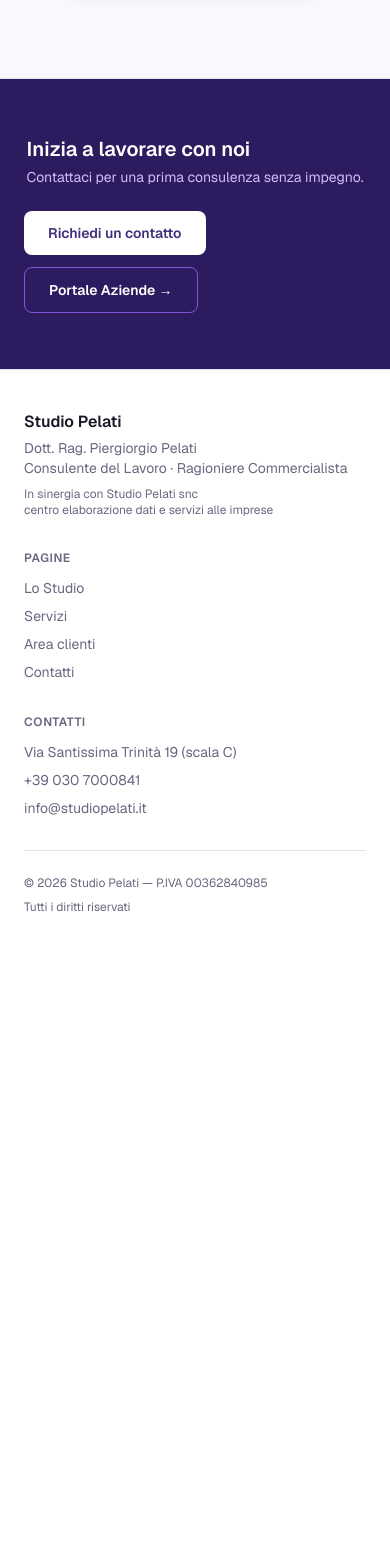
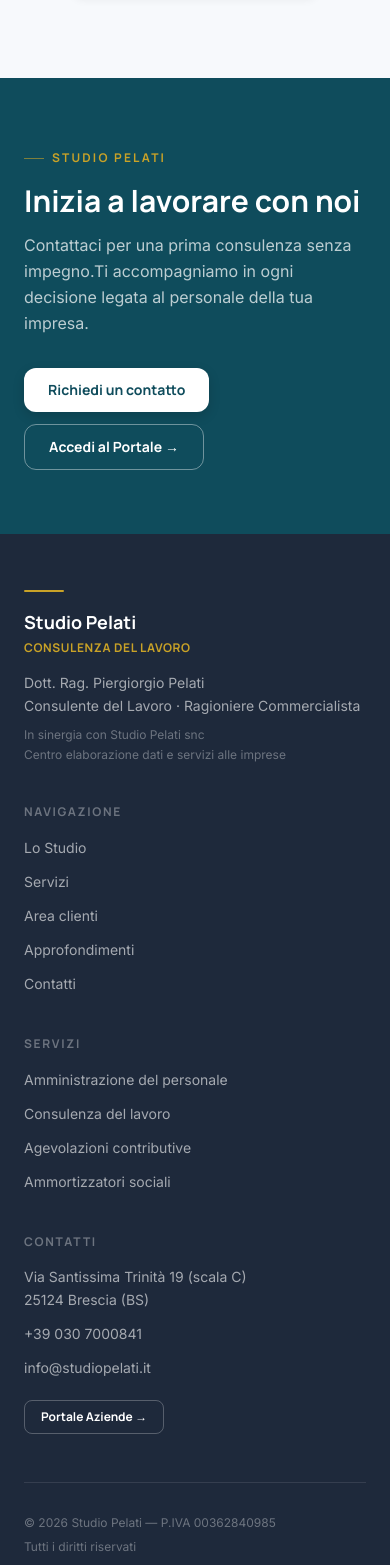
Before and after one commit to studio-lab-blip/sito-studiopelati, a Next.js app: page / in a window 390 px wide. Shown: the part 7423-8988 px from the top of the page. Before the commit the page ends 8378 px from the top, so only its background shows below. Built offline with nearby package versions, Linux system fonts and the light colour scheme; no server answers.

Commit message:
homepage: uniforma spaziature, CTA finale e footer — palette nuova, Manrope+Inter, max-w-6xl

```diff
--- a/app/(marketing)/page.tsx
+++ b/app/(marketing)/page.tsx
@@ -1,53 +1,19 @@
-import Link from "next/link";
 import { HeroSection } from "@/components/hero-section";
 import { SezioniWrapper } from "@/components/sezioni-wrapper";
 import { PortaleSection } from "@/components/portale-section";
 import { PercheSection } from "@/components/perche-section";
 import { ApprofondimentiSection } from "@/components/approfondimenti-section";
-
-const PORTAL_URL = process.env.NEXT_PUBLIC_PORTAL_URL ?? "https://studiopelati.it";
+import { CtaSection } from "@/components/cta-section";
 
 export default function HomePage() {
   return (
     <>
-      {/* Hero */}
       <HeroSection />
-
-      {/* Numeri dello Studio + Aree di competenza */}
       <SezioniWrapper />
-
-      {/* Portale Aziende */}
       <PortaleSection />
-
-      {/* Perché scegliere Studio Pelati */}
       <PercheSection />
-
-      {/* Approfondimenti */}
       <ApprofondimentiSection />
-
-      {/* CTA finale */}
-      <section className="border-t border-[var(--border)] bg-brand-950">
-        <div className="mx-auto max-w-5xl px-6 py-14 flex flex-col sm:flex-row items-center justify-between gap-6">
-          <div>
-            <h2 className="text-xl font-semibold text-white mb-1">Inizia a lavorare con noi</h2>
-            <p className="text-sm text-brand-300">Contattaci per una prima consulenza senza impegno.</p>
-          </div>
-          <div className="flex flex-wrap gap-3 shrink-0">
-            <Link
-              href="/contatti"
-              className="rounded-lg bg-white text-brand-900 px-6 py-3 text-sm font-semibold hover:bg-brand-50 transition-colors"
-            >
-              Richiedi un contatto
-            </Link>
-            <a
-              href={PORTAL_URL}
-              className="rounded-lg border border-brand-600 text-white px-6 py-3 text-sm font-semibold hover:bg-brand-900 transition-colors"
-            >
-              Portale Aziende →
-            </a>
-          </div>
-        </div>
-      </section>
+      <CtaSection />
     </>
   );
 }
--- /dev/null
+++ b/components/cta-section.tsx
@@ -0,0 +1,84 @@
+import { Manrope, Inter } from "next/font/google";
+import Link from "next/link";
+
+const manrope = Manrope({
+  subsets: ["latin"],
+  weight: ["700"],
+  variable: "--font-hero-manrope",
+  display: "swap",
+});
+
+const inter = Inter({
+  subsets: ["latin"],
+  weight: ["400", "500"],
+  variable: "--font-hero-inter",
+  display: "swap",
+});
+
+const PORTAL_URL = process.env.NEXT_PUBLIC_PORTAL_URL ?? "https://portale.studiopelati.it";
+
+export function CtaSection() {
+  return (
+    <div className={`${manrope.variable} ${inter.variable}`}>
+      <section style={{ background: "#0F4C5C" }}>
+        <div className="mx-auto max-w-6xl px-6 py-16 md:py-20">
+          <div className="flex flex-col gap-8 sm:flex-row sm:items-center sm:justify-between">
+
+            {/* Testo */}
+            <div className="max-w-xl">
+              {/* Badge label */}
+              <span
+                className="mb-4 inline-flex items-center gap-2 text-xs font-semibold uppercase tracking-[0.18em]"
+                style={{ color: "#C9A227", fontFamily: "var(--font-hero-manrope)" }}
+              >
+                <span className="h-px w-5 shrink-0 opacity-60" style={{ background: "#C9A227" }} />
+                Studio Pelati
+              </span>
+
+              <h2
+                className="mb-3 text-3xl font-bold leading-tight md:text-4xl"
+                style={{ color: "#FFFFFF", fontFamily: "var(--font-hero-manrope)" }}
+              >
+                Inizia a lavorare con noi
+              </h2>
+              <p
+                className="text-base leading-relaxed"
+                style={{ color: "rgba(255,255,255,0.72)", fontFamily: "var(--font-hero-inter)" }}
+              >
+                Contattaci per una prima consulenza senza impegno.<br className="hidden sm:block" />
+                Ti accompagniamo in ogni decisione legata al personale della tua impresa.
+              </p>
+            </div>
+
+            {/* Bottoni */}
+            <div className="flex shrink-0 flex-wrap gap-3">
+              <Link
+                href="/contatti"
+                className="inline-flex items-center rounded-xl px-6 py-3 text-sm font-semibold transition-all duration-200 hover:-translate-y-0.5 hover:shadow-lg"
+                style={{
+                  background: "#FFFFFF",
+                  color: "#0F4C5C",
+                  fontFamily: "var(--font-hero-manrope)",
+                  boxShadow: "0 4px 12px rgba(0,0,0,0.15)",
+                }}
+              >
+                Richiedi un contatto
+              </Link>
+              <a
+                href={PORTAL_URL}
+                className="inline-flex items-center rounded-xl border px-6 py-3 text-sm font-semibold text-white transition-all duration-200 hover:-translate-y-0.5 hover:bg-white/10"
+                style={{
+                  borderColor: "rgba(255,255,255,0.40)",
+                  fontFamily: "var(--font-hero-manrope)",
+                }}
+              >
+                Accedi al Portale →
+              </a>
+            </div>
+
+          </div>
+        </div>
+      </section>
+    </div>
+  );
+}
--- a/components/footer.tsx
+++ b/components/footer.tsx
@@ -1,45 +1,195 @@
+import { Manrope, Inter } from "next/font/google";
 import Link from "next/link";
 
+const manrope = Manrope({
+  subsets: ["latin"],
+  weight: ["700"],
+  variable: "--font-hero-manrope",
+  display: "swap",
+});
+
+const inter = Inter({
+  subsets: ["latin"],
+  weight: ["400", "500"],
+  variable: "--font-hero-inter",
+  display: "swap",
+});
+
+const PORTAL_URL = process.env.NEXT_PUBLIC_PORTAL_URL ?? "https://portale.studiopelati.it";
+
+const NAV_LINKS = [
+  { href: "/lo-studio",       label: "Lo Studio" },
+  { href: "/servizi",         label: "Servizi" },
+  { href: "/clienti",         label: "Area clienti" },
+  { href: "/approfondimenti", label: "Approfondimenti" },
+  { href: "/contatti",        label: "Contatti" },
+];
+
+const SERVIZI = [
+  "Amministrazione del personale",
+  "Consulenza del lavoro",
+  "Agevolazioni contributive",
+  "Ammortizzatori sociali",
+];
+
 export function Footer() {
+  const year = new Date().getFullYear();
+
   return (
-    <footer className="mt-auto border-t border-[var(--border)] bg-[var(--bg)]">
-      <div className="mx-auto max-w-5xl px-6 py-10">
-        <div className="flex flex-col md:flex-row justify-between gap-8">
-          {/* Brand */}
-          <div>
-            <div className="font-semibold text-[var(--fg)] mb-1">Studio Pelati</div>
-            <p className="text-sm text-[var(--fg-sub)] mb-1">
+    <footer
+      className={`${manrope.variable} ${inter.variable} mt-auto`}
+      style={{ background: "#1E293B" }}
+    >
+      <div className="mx-auto max-w-6xl px-6 pb-10 pt-14 md:pt-16">
+
+        {/* Griglia principale */}
+        <div className="grid gap-10 sm:grid-cols-2 lg:grid-cols-4">
+
+          {/* Col 1 — Brand */}
+          <div className="sm:col-span-2 lg:col-span-1">
+            <div
+              className="mb-4 h-0.5 w-10 rounded-full"
+              style={{ background: "#C9A227" }}
+            />
+            <p
+              className="mb-1 text-lg font-bold text-white"
+              style={{ fontFamily: "var(--font-hero-manrope)" }}
+            >
+              Studio Pelati
+            </p>
+            <p
+              className="mb-4 text-xs font-semibold uppercase tracking-wider"
+              style={{ color: "#C9A227", fontFamily: "var(--font-hero-manrope)" }}
+            >
+              Consulenza del Lavoro
+            </p>
+            <p
+              className="mb-2 text-sm leading-relaxed text-white/60"
+              style={{ fontFamily: "var(--font-hero-inter)" }}
+            >
               Dott. Rag. Piergiorgio Pelati<br />
               Consulente del Lavoro · Ragioniere Commercialista
             </p>
-            <p className="text-xs text-[var(--fg-sub)] mt-2">
+            <p
+              className="text-xs leading-relaxed text-white/35"
+              style={{ fontFamily: "var(--font-hero-inter)" }}
+            >
               In sinergia con Studio Pelati snc<br />
-              centro elaborazione dati e servizi alle imprese
+              Centro elaborazione dati e servizi alle imprese
             </p>
           </div>
 
-          {/* Pagine */}
-          <div className="flex flex-col gap-2">
-            <div className="text-xs font-semibold uppercase tracking-wider text-[var(--fg-sub)] mb-1">Pagine</div>
-            <Link href="/lo-studio" className="text-sm text-[var(--fg-sub)] hover:text-brand-700 transition-colors">Lo Studio</Link>
-            <Link href="/servizi"   className="text-sm text-[var(--fg-sub)] hover:text-brand-700 transition-colors">Servizi</Link>
-            <Link href="/clienti"   className="text-sm text-[var(--fg-sub)] hover:text-brand-700 transition-colors">Area clienti</Link>
-            <Link href="/contatti"  className="text-sm text-[var(--fg-sub)] hover:text-brand-700 transition-colors">Contatti</Link>
+          {/* Col 2 — Navigazione */}
+          <div>
+            <p
+              className="mb-4 text-xs font-semibold uppercase tracking-[0.14em] text-white/35"
+              style={{ fontFamily: "var(--font-hero-manrope)" }}
+            >
+              Navigazione
+            </p>
+            <ul className="space-y-2.5">
+              {NAV_LINKS.map(({ href, label }) => (
+                <li key={href}>
+                  <Link
+                    href={href}
+                    className="text-sm text-white/60 transition-colors duration-150 hover:text-white"
+                    style={{ fontFamily: "var(--font-hero-inter)" }}
+                  >
+                    {label}
+                  </Link>
+                </li>
+              ))}
+            </ul>
           </div>
 
-          {/* Contatti */}
-          <div className="flex flex-col gap-2">
-            <div className="text-xs font-semibold uppercase tracking-wider text-[var(--fg-sub)] mb-1">Contatti</div>
-            <span className="text-sm text-[var(--fg-sub)]">Via Santissima Trinità 19 (scala C)</span>
-            <a href="tel:+390307000841" className="text-sm text-[var(--fg-sub)] hover:text-brand-700 transition-colors">+39 030 7000841</a>
-            <a href="mailto:info@studiopelati.it" className="text-sm text-[var(--fg-sub)] hover:text-brand-700 transition-colors">info@studiopelati.it</a>
+          {/* Col 3 — Servizi */}
+          <div>
+            <p
+              className="mb-4 text-xs font-semibold uppercase tracking-[0.14em] text-white/35"
+              style={{ fontFamily: "var(--font-hero-manrope)" }}
+            >
+              Servizi
+            </p>
+            <ul className="space-y-2.5">
+              {SERVIZI.map((s) => (
+                <li key={s}>
+                  <Link
+                    href="/servizi"
+                    className="text-sm text-white/60 transition-colors duration-150 hover:text-white"
+                    style={{ fontFamily: "var(--font-hero-inter)" }}
+                  >
+                    {s}
+                  </Link>
+                </li>
+              ))}
+            </ul>
           </div>
+
+          {/* Col 4 — Contatti */}
+          <div>
+            <p
+              className="mb-4 text-xs font-semibold uppercase tracking-[0.14em] text-white/35"
+              style={{ fontFamily: "var(--font-hero-manrope)" }}
+            >
+              Contatti
+            </p>
+            <ul className="mb-5 space-y-2.5">
+              <li
+                className="text-sm leading-relaxed text-white/60"
+                style={{ fontFamily: "var(--font-hero-inter)" }}
+              >
+                Via Santissima Trinità 19 (scala C)<br />
+                25124 Brescia (BS)
+              </li>
+              <li>
+                <a
+                  href="tel:+390307000841"
+                  className="text-sm text-white/60 transition-colors duration-150 hover:text-white"
+                  style={{ fontFamily: "var(--font-hero-inter)" }}
+                >
+                  +39 030 7000841
+                </a>
+              </li>
+              <li>
+                <a
+                  href="mailto:info@studiopelati.it"
+                  className="text-sm text-white/60 transition-colors duration-150 hover:text-white"
+                  style={{ fontFamily: "var(--font-hero-inter)" }}
+                >
+                  info@studiopelati.it
+                </a>
+              </li>
+            </ul>
+
+            <a
+              href={PORTAL_URL}
+              className="inline-flex items-center rounded-lg border border-white/25 px-4 py-2 text-xs font-semibold text-white transition-colors duration-200 hover:border-white/50 hover:bg-white/10"
+              style={{ fontFamily: "var(--font-hero-manrope)" }}
+            >
+              Portale Aziende →
+            </a>
+          </div>
+
         </div>
 
-        <div className="mt-8 pt-6 border-t border-[var(--border)] flex flex-col sm:flex-row justify-between gap-2 text-xs text-[var(--fg-sub)]">
-          <span>© {new Date().getFullYear()} Studio Pelati — P.IVA 00362840985</span>
-          <span>Tutti i diritti riservati</span>
+        {/* Bottom bar */}
+        <div
+          className="mt-12 flex flex-col gap-2 border-t border-white/10 pt-8 sm:flex-row sm:justify-between"
+        >
+          <span
+            className="text-xs text-white/35"
+            style={{ fontFamily: "var(--font-hero-inter)" }}
+          >
+            © {year} Studio Pelati — P.IVA 00362840985
+          </span>
+          <span
+            className="text-xs text-white/35"
+            style={{ fontFamily: "var(--font-hero-inter)" }}
+          >
+            Tutti i diritti riservati
+          </span>
         </div>
+
       </div>
     </footer>
   );
--- a/components/numeri-client.tsx
+++ b/components/numeri-client.tsx
@@ -48,7 +48,7 @@ const STATS = [
 
 export function NumeriClient() {
   return (
-    <section className="bg-white py-20 md:py-24">
+    <section className="bg-white py-20 md:py-28">
       <div className="mx-auto max-w-6xl px-6">
         {/* Intestazione */}
         <motion.div
```
